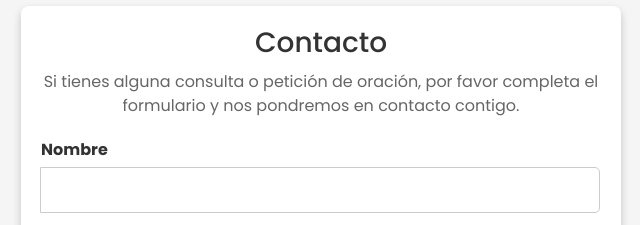
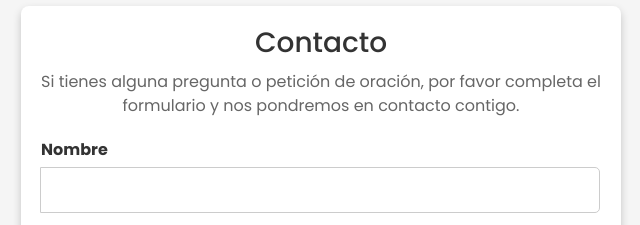
Before and after one commit to lacasadedios/lacasadedios.github.io, a plain HTML site: page contacto/contacto.html in a window 1280 px wide. Shown: the part 504-729 px from the top of the page, 319-959 px from the left. Drawn offline with nearby package versions, Linux system fonts and the light colour scheme.

Commit message:
para probar el commit

```diff
--- a/contacto/contacto.html
+++ b/contacto/contacto.html
@@ -23,7 +23,7 @@
     <section class="contacto">
         <div class="container">
             <h2>Contacto</h2>
-            <p>Si tienes alguna consulta o petición de oración, por favor completa el formulario y nos pondremos en contacto contigo.</p>
+            <p>Si tienes alguna pregunta o petición de oración, por favor completa el formulario y nos pondremos en contacto contigo.</p>
 
             <form id="formContacto">
                 <div class="input-group">
```
